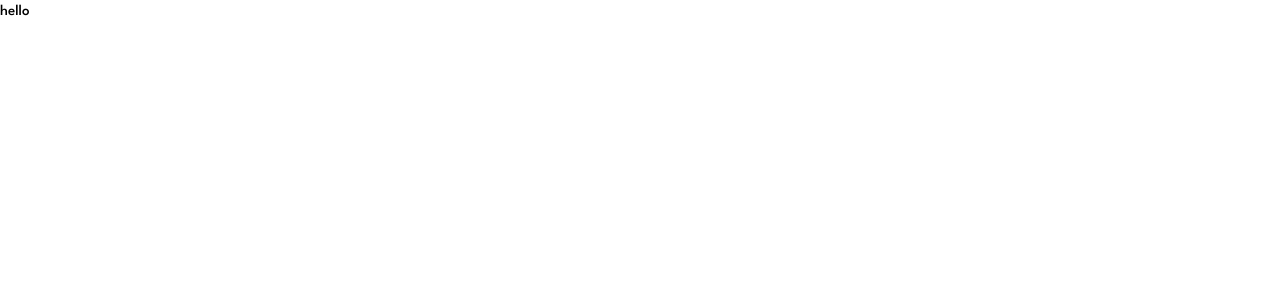
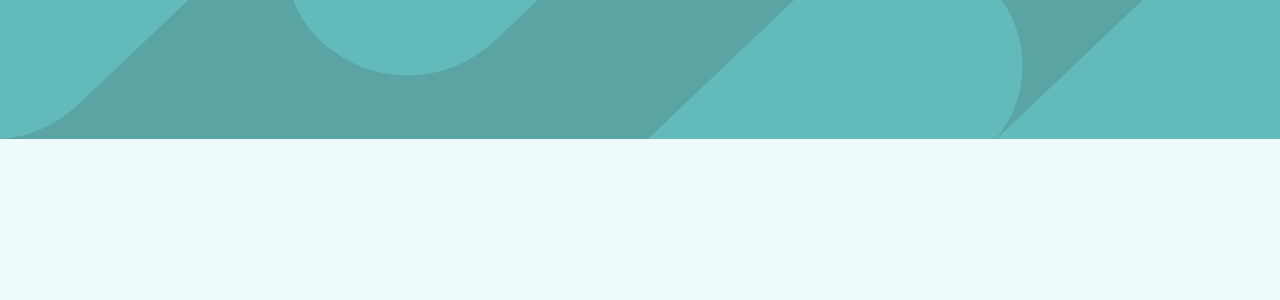
Before and after one commit to DLee1993/FEM-job-listings, a React (Vite) app: page / in a window 1280 px wide. Shown: the top 300 px of the page. Built offline with nearby package versions, Linux system fonts and the light colour scheme.

Commit message:
added header

```diff
--- a/src/App.jsx
+++ b/src/App.jsx
@@ -1,5 +1,10 @@
+import Header from "./components/Header";
 const App = () => {
-    return <>hello</>;
+    return (
+        <>
+            <Header />
+        </>
+    );
 };
 
 // var fullList = [1,2,3,4],
--- /dev/null
+++ b/src/components/Header.jsx
@@ -0,0 +1,10 @@
+import desktop from "../images/bg-header-desktop.svg";
+const Header = () => {
+    return (
+        <header className="bg-primary-DarkCyan">
+            <img src={desktop} alt="banner" />
+        </header>
+    );
+};
+
+export default Header;
--- a/src/index.css
+++ b/src/index.css
@@ -6,6 +6,6 @@
 
 @layer base {
     body {
-        @apply font-LeagueSpartan text-[15px];
+        @apply font-LeagueSpartan text-[15px] bg-neutral-background;
     }
 }
```
